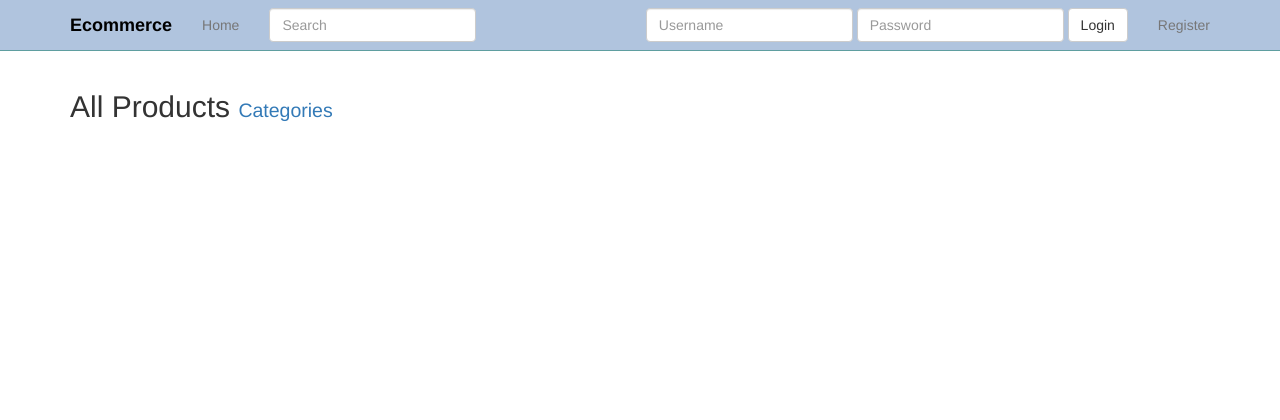
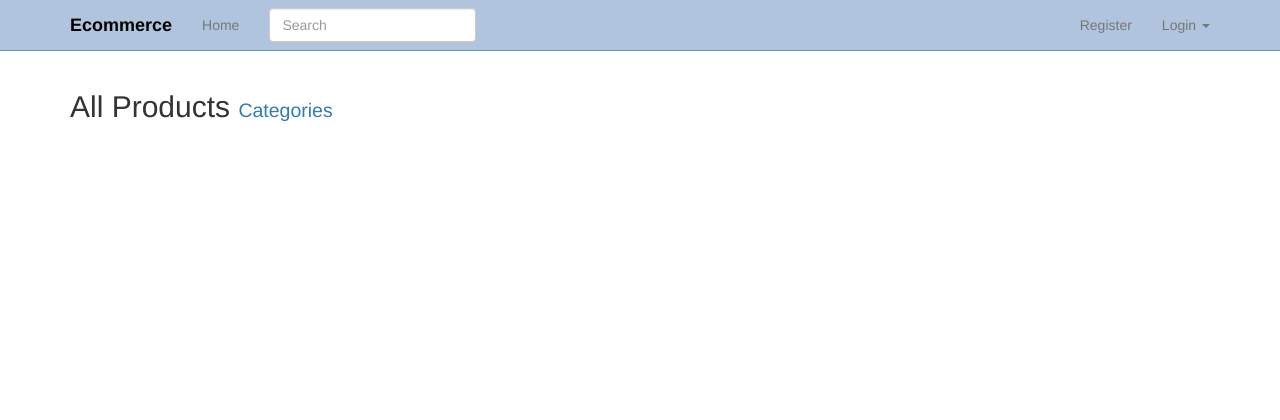
Before and after one commit to KartikShrikantHegde/Django_Ecommerce, a Django app: template src/products/templates/products/product_list.html in a window 1280 px wide. Shown: the top 420 px of the page. Run offline with Django 3.2, Linux system fonts and the light colour scheme; the template is opened without the code that fills it, so the values that code supplies are empty; some libraries are stand-ins or nearby versions.

Commit message:
Changing login location

```diff
--- a/src/templates/navbar.html
+++ b/src/templates/navbar.html
@@ -26,19 +26,6 @@
         </div>
 {#        <button type="submit" class="btn btn-default">Submit</button>#}
       </form>
-
-            <!-- <li class="dropdown">
-              <a href="#" class="dropdown-toggle" data-toggle="dropdown" role="button" aria-expanded="false">Dropdown <span class="caret"></span></a>
-              <ul class="dropdown-menu" role="menu">
-                <li><a href="#">Action</a></li>
-                <li><a href="#">Another action</a></li>
-                <li><a href="#">Something else here</a></li>
-                <li class="divider"></li>
-                <li class="dropdown-header">Nav header</li>
-                <li><a href="#">Separated link</a></li>
-                <li><a href="#">One more separated link</a></li>
-              </ul>
-            </li> -->
           </ul>
 
 
@@ -47,20 +34,35 @@
             <li><a href="{% url 'auth_logout' %}">Logout</a></li>
             {% else %}
             <li><a href="{% url 'registration_register' %}">Register</a></li>
-            {% endif %}
-          </ul>
+    {% if not request.user.is_authenticated and not "/accounts/login" in request.get_full_path %}
+             <li class="dropdown">
+              <a href="#" class="dropdown-toggle" data-toggle="dropdown" role="button" aria-expanded="false">Login <span class="caret"></span></a>
+              <ul class="dropdown-menu" role="menu">
 
-          {% if not request.user.is_authenticated and not "/accounts/login" in request.get_full_path %}
-            <form class='navbar-form navbar-right' method='POST' action='{% url "auth_login" %}'>{% csrf_token %}
+
+            <form class='navbar-form' method='POST' action='{% url "auth_login" %}'>{% csrf_token %}
               <div class='form-group'>
                   <input type='text' class='form-control' name='username' placeholder='Username' />
               </div>
               <div class='form-group'>
                   <input type='password' class='form-control' name='password' placeholder='Password' />
               </div>
-              <button type='submit' class='btn btn-default'>Login</button>
+              <button type='submit' class='btn btn-default btn-block'>Login</button>
           </form>
-          {% endif %}
+                  <p class="text-align-center"><a href="{% url "auth_password_reset" %}">Forgot Password?</a></p>
+
+{#                <li><a href="#">Action</a></li>#}
+{#                <li><a href="#">Another action</a></li>#}
+{#                <li><a href="#">Something else here</a></li>#}
+{#                <li class="divider"></li>#}
+{#                <li class="dropdown-header">Nav header</li>#}
+{#                <li><a href="#">Separated link</a></li>#}
+{#                <li><a href="#">One more separated link</a></li>#}
+              </ul>
+            </li>
+        {% endif %}
+            {% endif %}
+          </ul>
 
 
         </div><!--/.nav-collapse -->
```
Also changed, not shown: src/db.sqlite3.
